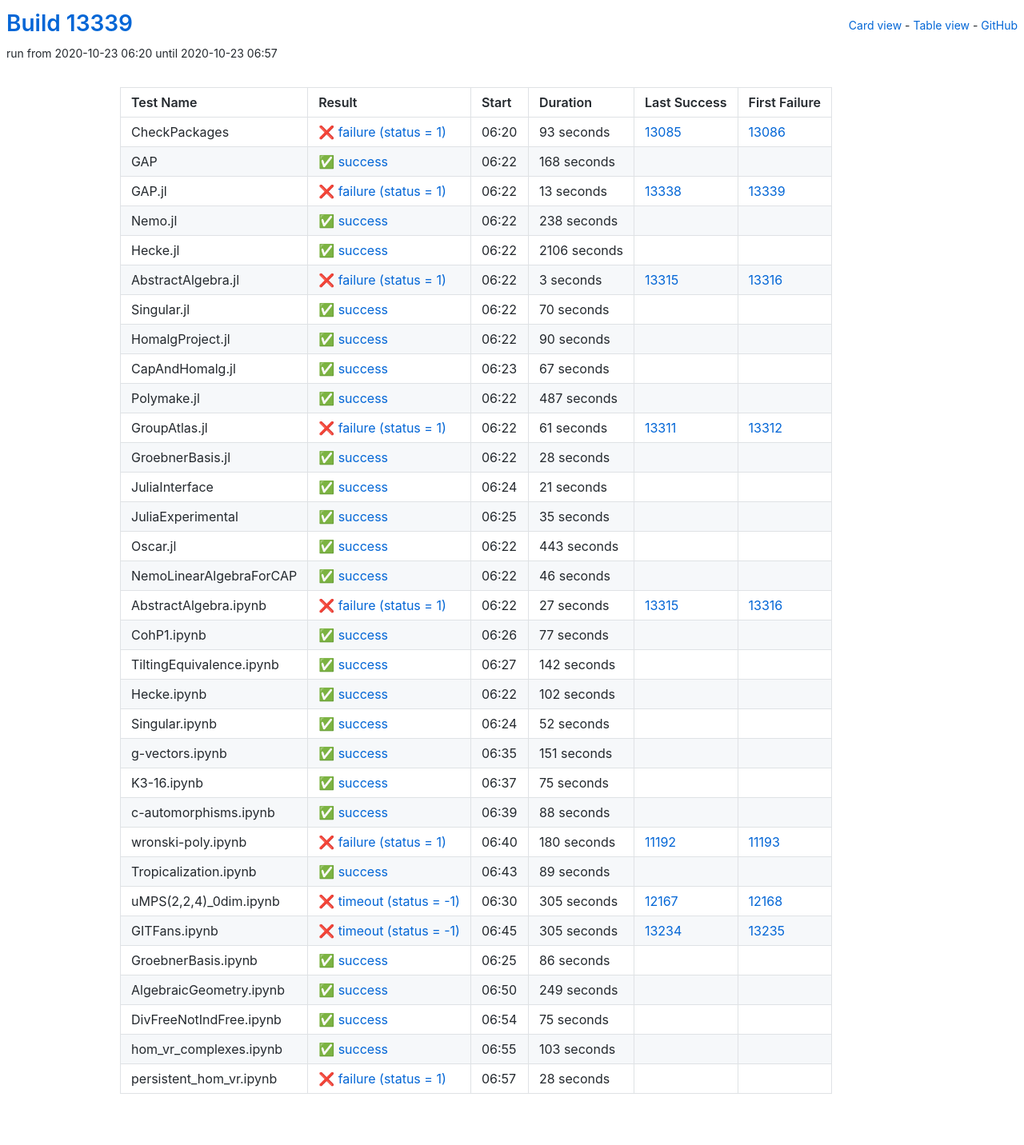
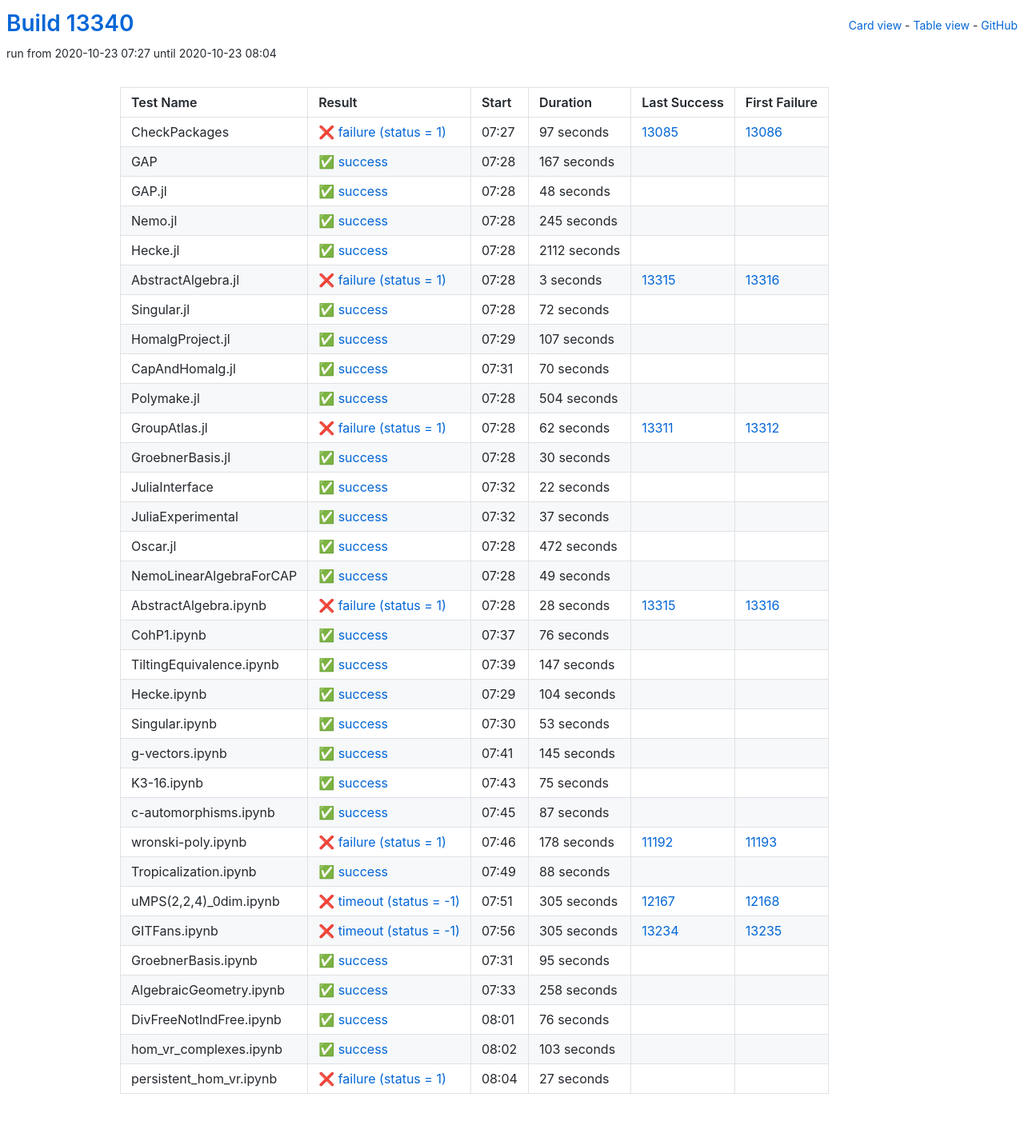
Before and after one commit to oscar-system/oscar-ci-status, a Jekyll site: the page built from table.html, in a window 1280 px wide. Shown: the whole page at 80% size. Built offline with Jekyll 4.4.1, drawn with Linux system fonts in a browser that asks for light colours.

Commit message:
Build #13340

```diff
--- a/_data/ci.yml
+++ b/_data/ci.yml
@@ -1,6 +1,6 @@
 ---
-build: 13339
-build_url: https://oscarci.mathematik.uni-kl.de/job/oscar/13339/
+build: 13340
+build_url: https://oscarci.mathematik.uni-kl.de/job/oscar/13340/
 job: oscar
 organization: oscar-system
 repo: oscar-ci-status
@@ -8,68 +8,68 @@
 tests:
 - name: CheckPackages
   id: checkpackages
-  log: https://oscarci.mathematik.uni-kl.de/job/oscar/13339/artifact/logs/build-13339/CheckPackages.log
-  start: 2020-10-23 06:20
+  log: https://oscarci.mathematik.uni-kl.de/job/oscar/13340/artifact/logs/build-13340/CheckPackages.log
+  start: 2020-10-23 07:27
   success: false
   exitcode: 1
   status: failure
-  duration: 93
+  duration: 97
   last_success: 13085
   last_success_url: https://oscarci.mathematik.uni-kl.de/job/oscar/13085/
   first_failure: 13086
   first_failure_url: https://oscarci.mathematik.uni-kl.de/job/oscar/13086/
 - name: GAP
   id: gap
-  log: https://oscarci.mathematik.uni-kl.de/job/oscar/13339/artifact/logs/build-13339/GAP.log
-  start: 2020-10-23 06:22
+  log: https://oscarci.mathematik.uni-kl.de/job/oscar/13340/artifact/logs/build-13340/GAP.log
+  start: 2020-10-23 07:28
   success: true
   exitcode: 0
   status: success
-  duration: 168
+  duration: 167
   last_success: false
   last_success_url:
   first_failure: false
   first_failure_url:
 - name: GAP.jl
   id: gap-jl
-  log: https://oscarci.mathematik.uni-kl.de/job/oscar/13339/artifact/logs/build-13339/GAP.jl.log
-  start: 2020-10-23 06:22
-  success: false
-  exitcode: 1
-  status: failure
-  duration: 13
-  last_success: 13338
-  last_success_url: https://oscarci.mathematik.uni-kl.de/job/oscar/13338/
-  first_failure: 13339
-  first_failure_url: https://oscarci.mathematik.uni-kl.de/job/oscar/13339/
-- name: Nemo.jl
-  id: nemo-jl
-  log: https://oscarci.mathematik.uni-kl.de/job/oscar/13339/artifact/logs/build-13339/Nemo.jl.log
-  start: 2020-10-23 06:22
+  log: https://oscarci.mathematik.uni-kl.de/job/oscar/13340/artifact/logs/build-13340/GAP.jl.log
+  start: 2020-10-23 07:28
   success: true
   exitcode: 0
   status: success
-  duration: 238
+  duration: 48
+  last_success: false
+  last_success_url:
+  first_failure: false
+  first_failure_url:
+- name: Nemo.jl
+  id: nemo-jl
+  log: https://oscarci.mathematik.uni-kl.de/job/oscar/13340/artifact/logs/build-13340/Nemo.jl.log
+  start: 2020-10-23 07:28
+  success: true
+  exitcode: 0
+  status: success
+  duration: 245
   last_success: false
   last_success_url:
   first_failure: false
   first_failure_url:
 - name: Hecke.jl
   id: hecke-jl
-  log: https://oscarci.mathematik.uni-kl.de/job/oscar/13339/artifact/logs/build-13339/Hecke.jl.log
-  start: 2020-10-23 06:22
+  log: https://oscarci.mathematik.uni-kl.de/job/oscar/13340/artifact/logs/build-13340/Hecke.jl.log
+  start: 2020-10-23 07:28
   success: true
   exitcode: 0
   status: success
-  duration: 2106
+  duration: 2112
   last_success: false
   last_success_url:
   first_failure: false
   first_failure_url:
 - name: AbstractAlgebra.jl
   id: abstractalgebra-jl
-  log: https://oscarci.mathematik.uni-kl.de/job/oscar/13339/artifact/logs/build-13339/AbstractAlgebra.jl.log
-  start: 2020-10-23 06:22
+  log: https://oscarci.mathematik.uni-kl.de/job/oscar/13340/artifact/logs/build-13340/AbstractAlgebra.jl.log
+  start: 2020-10-23 07:28
   success: false
   exitcode: 1
   status: failure
@@ -80,8 +80,32 @@
   first_failure_url: https://oscarci.mathematik.uni-kl.de/job/oscar/13316/
 - name: Singular.jl
   id: singular-jl
-  log: https://oscarci.mathematik.uni-kl.de/job/oscar/13339/artifact/logs/build-13339/Singular.jl.log
-  start: 2020-10-23 06:22
+  log: https://oscarci.mathematik.uni-kl.de/job/oscar/13340/artifact/logs/build-13340/Singular.jl.log
+  start: 2020-10-23 07:28
+  success: true
+  exitcode: 0
+  status: success
+  duration: 72
+  last_success: false
+  last_success_url:
+  first_failure: false
+  first_failure_url:
+- name: HomalgProject.jl
+  id: homalgproject-jl
+  log: https://oscarci.mathematik.uni-kl.de/job/oscar/13340/artifact/logs/build-13340/HomalgProject.jl.log
+  start: 2020-10-23 07:29
+  success: true
+  exitcode: 0
+  status: success
+  duration: 107
+  last_success: false
+  last_success_url:
+  first_failure: false
+  first_failure_url:
+- name: CapAndHomalg.jl
+  id: capandhomalg-jl
+  log: https://oscarci.mathematik.uni-kl.de/job/oscar/13340/artifact/logs/build-13340/CapAndHomalg.jl.log
+  start: 2020-10-23 07:31
   success: true
   exitcode: 0
   status: success
@@ -90,190 +114,166 @@
   last_success_url:
   first_failure: false
   first_failure_url:
-- name: HomalgProject.jl
-  id: homalgproject-jl
-  log: https://oscarci.mathematik.uni-kl.de/job/oscar/13339/artifact/logs/build-13339/HomalgProject.jl.log
-  start: 2020-10-23 06:22
+- name: Polymake.jl
+  id: polymake-jl
+  log: https://oscarci.mathematik.uni-kl.de/job/oscar/13340/artifact/logs/build-13340/Polymake.jl.log
+  start: 2020-10-23 07:28
   success: true
   exitcode: 0
   status: success
-  duration: 90
-  last_success: false
-  last_success_url:
-  first_failure: false
-  first_failure_url:
-- name: CapAndHomalg.jl
-  id: capandhomalg-jl
-  log: https://oscarci.mathematik.uni-kl.de/job/oscar/13339/artifact/logs/build-13339/CapAndHomalg.jl.log
-  start: 2020-10-23 06:23
-  success: true
-  exitcode: 0
-  status: success
-  duration: 67
-  last_success: false
-  last_success_url:
-  first_failure: false
-  first_failure_url:
-- name: Polymake.jl
-  id: polymake-jl
-  log: https://oscarci.mathematik.uni-kl.de/job/oscar/13339/artifact/logs/build-13339/Polymake.jl.log
-  start: 2020-10-23 06:22
-  success: true
-  exitcode: 0
-  status: success
-  duration: 487
+  duration: 504
   last_success: false
   last_success_url:
   first_failure: false
   first_failure_url:
 - name: GroupAtlas.jl
   id: groupatlas-jl
-  log: https://oscarci.mathematik.uni-kl.de/job/oscar/13339/artifact/logs/build-13339/GroupAtlas.jl.log
-  start: 2020-10-23 06:22
+  log: https://oscarci.mathematik.uni-kl.de/job/oscar/13340/artifact/logs/build-13340/GroupAtlas.jl.log
+  start: 2020-10-23 07:28
   success: false
   exitcode: 1
   status: failure
-  duration: 61
+  duration: 62
   last_success: 13311
   last_success_url: https://oscarci.mathematik.uni-kl.de/job/oscar/13311/
   first_failure: 13312
   first_failure_url: https://oscarci.mathematik.uni-kl.de/job/oscar/13312/
 - name: GroebnerBasis.jl
   id: groebnerbasis-jl
-  log: https://oscarci.mathematik.uni-kl.de/job/oscar/13339/artifact/logs/build-13339/GroebnerBasis.jl.log
-  start: 2020-10-23 06:22
+  log: https://oscarci.mathematik.uni-kl.de/job/oscar/13340/artifact/logs/build-13340/GroebnerBasis.jl.log
+  start: 2020-10-23 07:28
   success: true
   exitcode: 0
   status: success
-  duration: 28
+  duration: 30
   last_success: false
   last_success_url:
   first_failure: false
   first_failure_url:
 - name: JuliaInterface
   id: juliainterface
-  log: https://oscarci.mathematik.uni-kl.de/job/oscar/13339/artifact/logs/build-13339/JuliaInterface.log
-  start: 2020-10-23 06:24
+  log: https://oscarci.mathematik.uni-kl.de/job/oscar/13340/artifact/logs/build-13340/JuliaInterface.log
+  start: 2020-10-23 07:32
   success: true
   exitcode: 0
   status: success
-  duration: 21
+  duration: 22
   last_success: false
   last_success_url:
   first_failure: false
   first_failure_url:
 - name: JuliaExperimental
   id: juliaexperimental
-  log: https://oscarci.mathematik.uni-kl.de/job/oscar/13339/artifact/logs/build-13339/JuliaExperimental.log
-  start: 2020-10-23 06:25
+  log: https://oscarci.mathematik.uni-kl.de/job/oscar/13340/artifact/logs/build-13340/JuliaExperimental.log
+  start: 2020-10-23 07:32
   success: true
   exitcode: 0
   status: success
-  duration: 35
+  duration: 37
   last_success: false
   last_success_url:
   first_failure: false
   first_failure_url:
 - name: Oscar.jl
   id: oscar-jl
-  log: https://oscarci.mathematik.uni-kl.de/job/oscar/13339/artifact/logs/build-13339/Oscar.jl.log
-  start: 2020-10-23 06:22
+  log: https://oscarci.mathematik.uni-kl.de/job/oscar/13340/artifact/logs/build-13340/Oscar.jl.log
+  start: 2020-10-23 07:28
   success: true
   exitcode: 0
   status: success
-  duration: 443
+  duration: 472
   last_success: false
   last_success_url:
   first_failure: false
   first_failure_url:
 - name: NemoLinearAlgebraForCAP
   id: nemolinearalgebraforcap
-  log: https://oscarci.mathematik.uni-kl.de/job/oscar/13339/artifact/logs/build-13339/NemoLinearAlgebraForCAP.log
-  start: 2020-10-23 06:22
+  log: https://oscarci.mathematik.uni-kl.de/job/oscar/13340/artifact/logs/build-13340/NemoLinearAlgebraForCAP.log
+  start: 2020-10-23 07:28
   success: true
   exitcode: 0
   status: success
-  duration: 46
+  duration: 49
   last_success: false
   last_success_url:
   first_failure: false
   first_failure_url:
 - name: AbstractAlgebra.ipynb
   id: abstractalgebra-ipynb
-  log: https://oscarci.mathematik.uni-kl.de/job/oscar/13339/artifact/logs/build-13339/AbstractAlgebra.ipynb.log
-  start: 2020-10-23 06:22
+  log: https://oscarci.mathematik.uni-kl.de/job/oscar/13340/artifact/logs/build-13340/AbstractAlgebra.ipynb.log
+  start: 2020-10-23 07:28
   success: false
   exitcode: 1
   status: failure
-  duration: 27
+  duration: 28
   last_success: 13315
   last_success_url: https://oscarci.mathematik.uni-kl.de/job/oscar/13315/
   first_failure: 13316
   first_failure_url: https://oscarci.mathematik.uni-kl.de/job/oscar/13316/
 - name: CohP1.ipynb
   id: cohp1-ipynb
-  log: https://oscarci.mathematik.uni-kl.de/job/oscar/13339/artifact/logs/build-13339/CohP1.ipynb.log
-  start: 2020-10-23 06:26
+  log: https://oscarci.mathematik.uni-kl.de/job/oscar/13340/artifact/logs/build-13340/CohP1.ipynb.log
+  start: 2020-10-23 07:37
   success: true
   exitcode: 0
   status: success
-  duration: 77
+  duration: 76
   last_success: false
   last_success_url:
   first_failure: false
   first_failure_url:
 - name: TiltingEquivalence.ipynb
   id: tiltingequivalence-ipynb
-  log: https://oscarci.mathematik.uni-kl.de/job/oscar/13339/artifact/logs/build-13339/TiltingEquivalence.ipynb.log
-  start: 2020-10-23 06:27
+  log: https://oscarci.mathematik.uni-kl.de/job/oscar/13340/artifact/logs/build-13340/TiltingEquivalence.ipynb.log
+  start: 2020-10-23 07:39
   success: true
   exitcode: 0
   status: success
-  duration: 142
+  duration: 147
   last_success: false
   last_success_url:
   first_failure: false
   first_failure_url:
 - name: Hecke.ipynb
   id: hecke-ipynb
-  log: https://oscarci.mathematik.uni-kl.de/job/oscar/13339/artifact/logs/build-13339/Hecke.ipynb.log
-  start: 2020-10-23 06:22
+  log: https://oscarci.mathematik.uni-kl.de/job/oscar/13340/artifact/logs/build-13340/Hecke.ipynb.log
+  start: 2020-10-23 07:29
   success: true
   exitcode: 0
   status: success
-  duration: 102
+  duration: 104
   last_success: false
   last_success_url:
   first_failure: false
   first_failure_url:
 - name: Singular.ipynb
   id: singular-ipynb
-  log: https://oscarci.mathematik.uni-kl.de/job/oscar/13339/artifact/logs/build-13339/Singular.ipynb.log
-  start: 2020-10-23 06:24
+  log: https://oscarci.mathematik.uni-kl.de/job/oscar/13340/artifact/logs/build-13340/Singular.ipynb.log
+  start: 2020-10-23 07:30
   success: true
   exitcode: 0
   status: success
-  duration: 52
+  duration: 53
   last_success: false
   last_success_url:
   first_failure: false
   first_failure_url:
 - name: g-vectors.ipynb
   id: g-vectors-ipynb
-  log: https://oscarci.mathematik.uni-kl.de/job/oscar/13339/artifact/logs/build-13339/g-vectors.ipynb.log
-  start: 2020-10-23 06:35
+  log: https://oscarci.mathematik.uni-kl.de/job/oscar/13340/artifact/logs/build-13340/g-vectors.ipynb.log
+  start: 2020-10-23 07:41
   success: true
   exitcode: 0
   status: success
-  duration: 151
+  duration: 145
   last_success: false
   last_success_url:
   first_failure: false
   first_failure_url:
 - name: K3-16.ipynb
   id: k3-16-ipynb
-  log: https://oscarci.mathematik.uni-kl.de/job/oscar/13339/artifact/logs/build-13339/K3-16.ipynb.log
-  start: 2020-10-23 06:37
+  log: https://oscarci.mathematik.uni-kl.de/job/oscar/13340/artifact/logs/build-13340/K3-16.ipynb.log
+  start: 2020-10-23 07:43
   success: true
   exitcode: 0
   status: success
@@ -284,8 +284,32 @@
   first_failure_url:
 - name: c-automorphisms.ipynb
   id: c-automorphisms-ipynb
-  log: https://oscarci.mathematik.uni-kl.de/job/oscar/13339/artifact/logs/build-13339/c-automorphisms.ipynb.log
-  start: 2020-10-23 06:39
+  log: https://oscarci.mathematik.uni-kl.de/job/oscar/13340/artifact/logs/build-13340/c-automorphisms.ipynb.log
+  start: 2020-10-23 07:45
+  success: true
+  exitcode: 0
+  status: success
+  duration: 87
+  last_success: false
+  last_success_url:
+  first_failure: false
+  first_failure_url:
+- name: wronski-poly.ipynb
+  id: wronski-poly-ipynb
+  log: https://oscarci.mathematik.uni-kl.de/job/oscar/13340/artifact/logs/build-13340/wronski-poly.ipynb.log
+  start: 2020-10-23 07:46
+  success: false
+  exitcode: 1
+  status: failure
+  duration: 178
+  last_success: 11192
+  last_success_url: https://oscarci.mathematik.uni-kl.de/job/oscar/11192/
+  first_failure: 11193
+  first_failure_url: https://oscarci.mathematik.uni-kl.de/job/oscar/11193/
+- name: Tropicalization.ipynb
+  id: tropicalization-ipynb
+  log: https://oscarci.mathematik.uni-kl.de/job/oscar/13340/artifact/logs/build-13340/Tropicalization.ipynb.log
+  start: 2020-10-23 07:49
   success: true
   exitcode: 0
   status: success
@@ -294,34 +318,10 @@
   last_success_url:
   first_failure: false
   first_failure_url:
-- name: wronski-poly.ipynb
-  id: wronski-poly-ipynb
-  log: https://oscarci.mathematik.uni-kl.de/job/oscar/13339/artifact/logs/build-13339/wronski-poly.ipynb.log
-  start: 2020-10-23 06:40
-  success: false
-  exitcode: 1
-  status: failure
-  duration: 180
-  last_success: 11192
-  last_success_url: https://oscarci.mathematik.uni-kl.de/job/oscar/11192/
-  first_failure: 11193
-  first_failure_url: https://oscarci.mathematik.uni-kl.de/job/oscar/11193/
-- name: Tropicalization.ipynb
-  id: tropicalization-ipynb
-  log: https://oscarci.mathematik.uni-kl.de/job/oscar/13339/artifact/logs/build-13339/Tropicalization.ipynb.log
-  start: 2020-10-23 06:43
-  success: true
-  exitcode: 0
-  status: success
-  duration: 89
-  last_success: false
-  last_success_url:
-  first_failure: false
-  first_failure_url:
 - name: uMPS(2,2,4)_0dim.ipynb
   id: umps-2-2-4-0dim-ipynb
-  log: https://oscarci.mathematik.uni-kl.de/job/oscar/13339/artifact/logs/build-13339/uMPS-2-2-4-_0dim.ipynb.log
-  start: 2020-10-23 06:30
+  log: https://oscarci.mathematik.uni-kl.de/job/oscar/13340/artifact/logs/build-13340/uMPS-2-2-4-_0dim.ipynb.log
+  start: 2020-10-23 07:51
   success: false
   exitcode: -1
   status: timeout
@@ -332,8 +332,8 @@
   first_failure_url: https://oscarci.mathematik.uni-kl.de/job/oscar/12168/
 - name: GITFans.ipynb
   id: gitfans-ipynb
-  log: https://oscarci.mathematik.uni-kl.de/job/oscar/13339/artifact/logs/build-13339/GITFans.ipynb.log
-  start: 2020-10-23 06:45
+  log: https://oscarci.mathematik.uni-kl.de/job/oscar/13340/artifact/logs/build-13340/GITFans.ipynb.log
+  start: 2020-10-23 07:56
   success: false
   exitcode: -1
   status: timeout
@@ -344,44 +344,44 @@
   first_failure_url: https://oscarci.mathematik.uni-kl.de/job/oscar/13235/
 - name: GroebnerBasis.ipynb
   id: groebnerbasis-ipynb
-  log: https://oscarci.mathematik.uni-kl.de/job/oscar/13339/artifact/logs/build-13339/GroebnerBasis.ipynb.log
-  start: 2020-10-23 06:25
+  log: https://oscarci.mathematik.uni-kl.de/job/oscar/13340/artifact/logs/build-13340/GroebnerBasis.ipynb.log
+  start: 2020-10-23 07:31
   success: true
   exitcode: 0
   status: success
-  duration: 86
+  duration: 95
   last_success: false
   last_success_url:
   first_failure: false
   first_failure_url:
 - name: AlgebraicGeometry.ipynb
   id: algebraicgeometry-ipynb
-  log: https://oscarci.mathematik.uni-kl.de/job/oscar/13339/artifact/logs/build-13339/AlgebraicGeometry.ipynb.log
-  start: 2020-10-23 06:50
+  log: https://oscarci.mathematik.uni-kl.de/job/oscar/13340/artifact/logs/build-13340/AlgebraicGeometry.ipynb.log
+  start: 2020-10-23 07:33
   success: true
   exitcode: 0
   status: success
-  duration: 249
+  duration: 258
   last_success: false
   last_success_url:
   first_failure: false
   first_failure_url:
 - name: DivFreeNotIndFree.ipynb
   id: divfreenotindfree-ipynb
-  log: https://oscarci.mathematik.uni-kl.de/job/oscar/13339/artifact/logs/build-13339/DivFreeNotIndFree.ipynb.log
-  start: 2020-10-23 06:54
+  log: https://oscarci.mathematik.uni-kl.de/job/oscar/13340/artifact/logs/build-13340/DivFreeNotIndFree.ipynb.log
+  start: 2020-10-23 08:01
   success: true
   exitcode: 0
   status: success
-  duration: 75
+  duration: 76
   last_success: false
   last_success_url:
   first_failure: false
   first_failure_url:
 - name: hom_vr_complexes.ipynb
   id: hom-vr-complexes-ipynb
-  log: https://oscarci.mathematik.uni-kl.de/job/oscar/13339/artifact/logs/build-13339/hom_vr_complexes.ipynb.log
-  start: 2020-10-23 06:55
+  log: https://oscarci.mathematik.uni-kl.de/job/oscar/13340/artifact/logs/build-13340/hom_vr_complexes.ipynb.log
+  start: 2020-10-23 08:02
   success: true
   exitcode: 0
   status: success
@@ -392,12 +392,12 @@
   first_failure_url:
 - name: persistent_hom_vr.ipynb
   id: persistent-hom-vr-ipynb
-  log: https://oscarci.mathematik.uni-kl.de/job/oscar/13339/artifact/logs/build-13339/persistent_hom_vr.ipynb.log
-  start: 2020-10-23 06:57
+  log: https://oscarci.mathematik.uni-kl.de/job/oscar/13340/artifact/logs/build-13340/persistent_hom_vr.ipynb.log
+  start: 2020-10-23 08:04
   success: false
   exitcode: 1
   status: failure
-  duration: 28
+  duration: 27
   last_success: false
   last_success_url:
   first_failure: false
```
Also changed, not shown: README.md.
